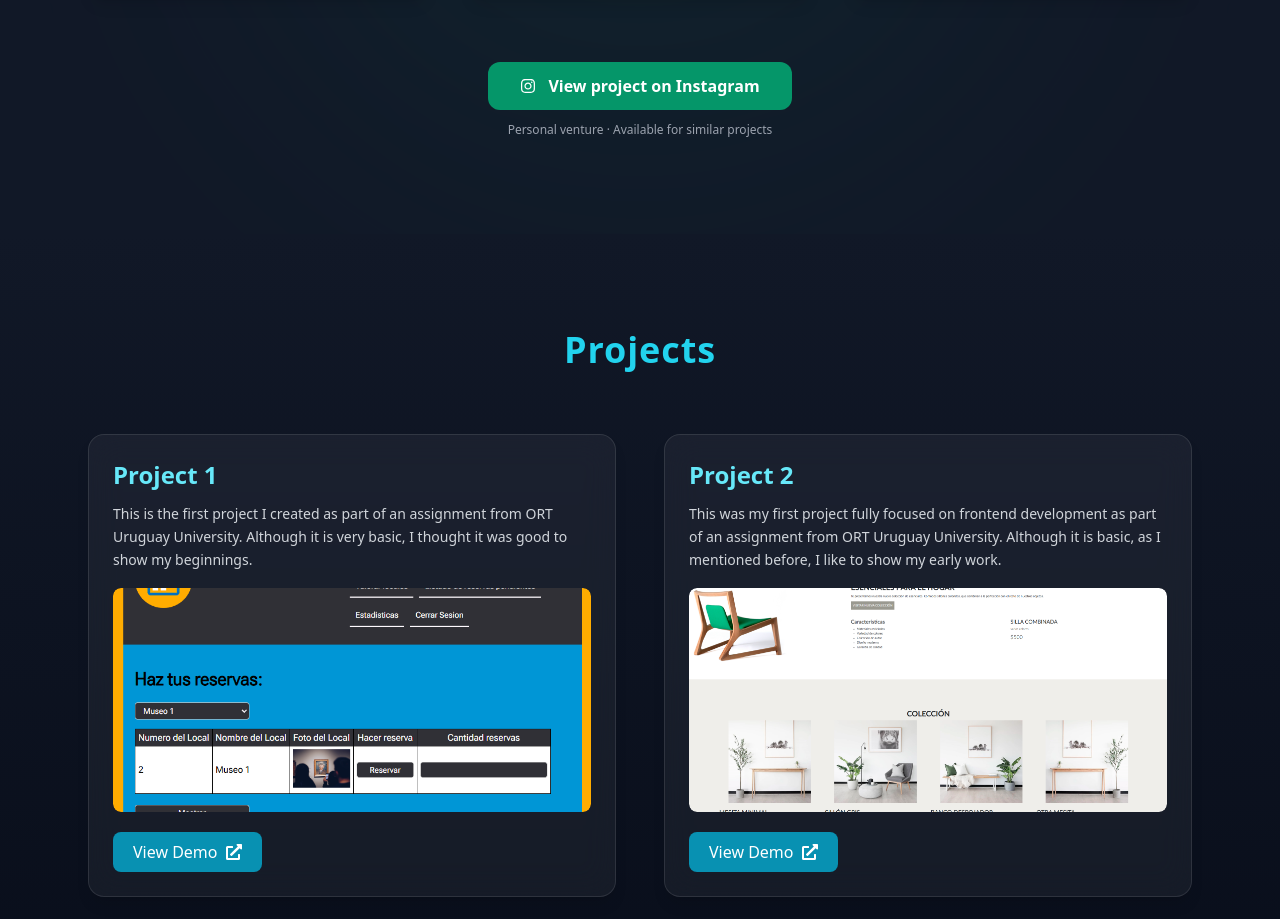
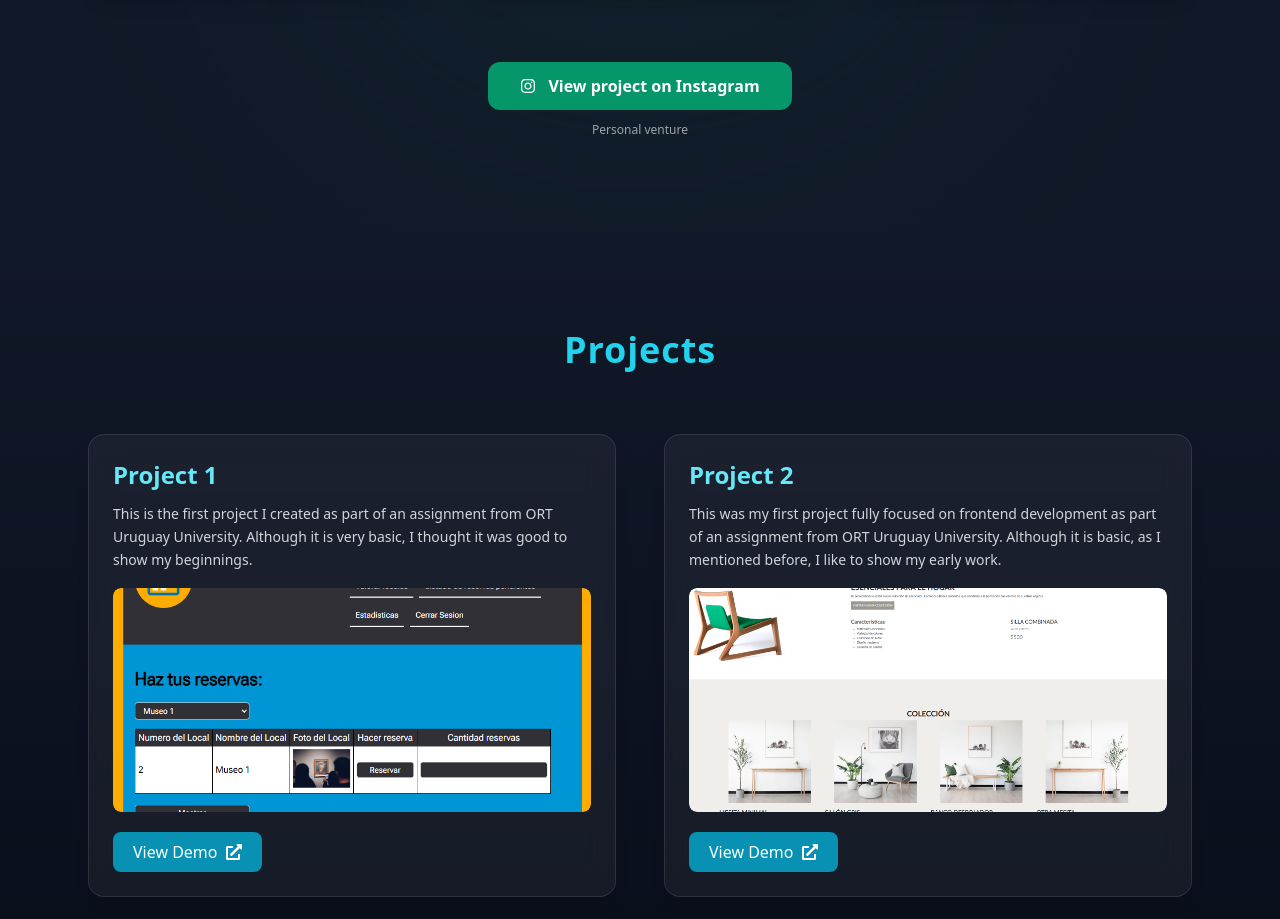
Before and after one commit to GuilleLeaal/react-portfolio, a React (Vite) app: page / in a window 1280 px wide. Shown: the part 1517-2436 px from the top of the page. Built offline with nearby package versions, Linux system fonts and the light colour scheme; the HTML template or start-up script is replaced by a standard one.

Commit message:
Fix text

```diff
--- a/src/components/GWeb.tsx
+++ b/src/components/GWeb.tsx
@@ -111,7 +111,7 @@ export default function GWeb() {
           View project on Instagram
         </a>
         <span className="text-xs text-gray-400">
-          Personal venture · Available for similar projects
+          Personal venture
         </span>
       </motion.div>
     </section>
```
